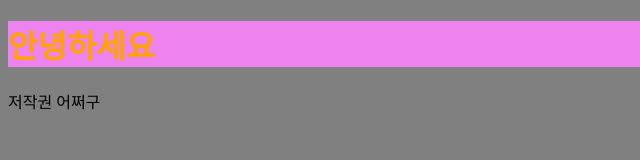
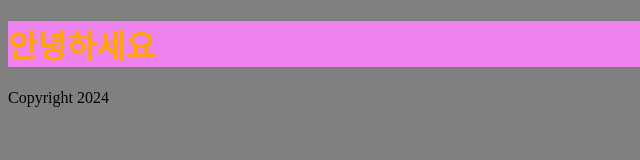
Before and after one commit to rlawjdgkr/feature-branch-workflow, a plain HTML site: page index.html in a window 1280 px wide. Shown: the full height of the page, 0-640 px from the left. Drawn offline with Linux system fonts and the light colour scheme.

Commit message:
footer 수정

```diff
--- a/index.html
+++ b/index.html
@@ -8,6 +8,6 @@
 </head>
 <body>
   <h1>안녕하세요</h1>
-  <footer>저작권 어쩌구</footer>
+  <footer>Copyright 2024</footer>
 </body>
 </html>
```
